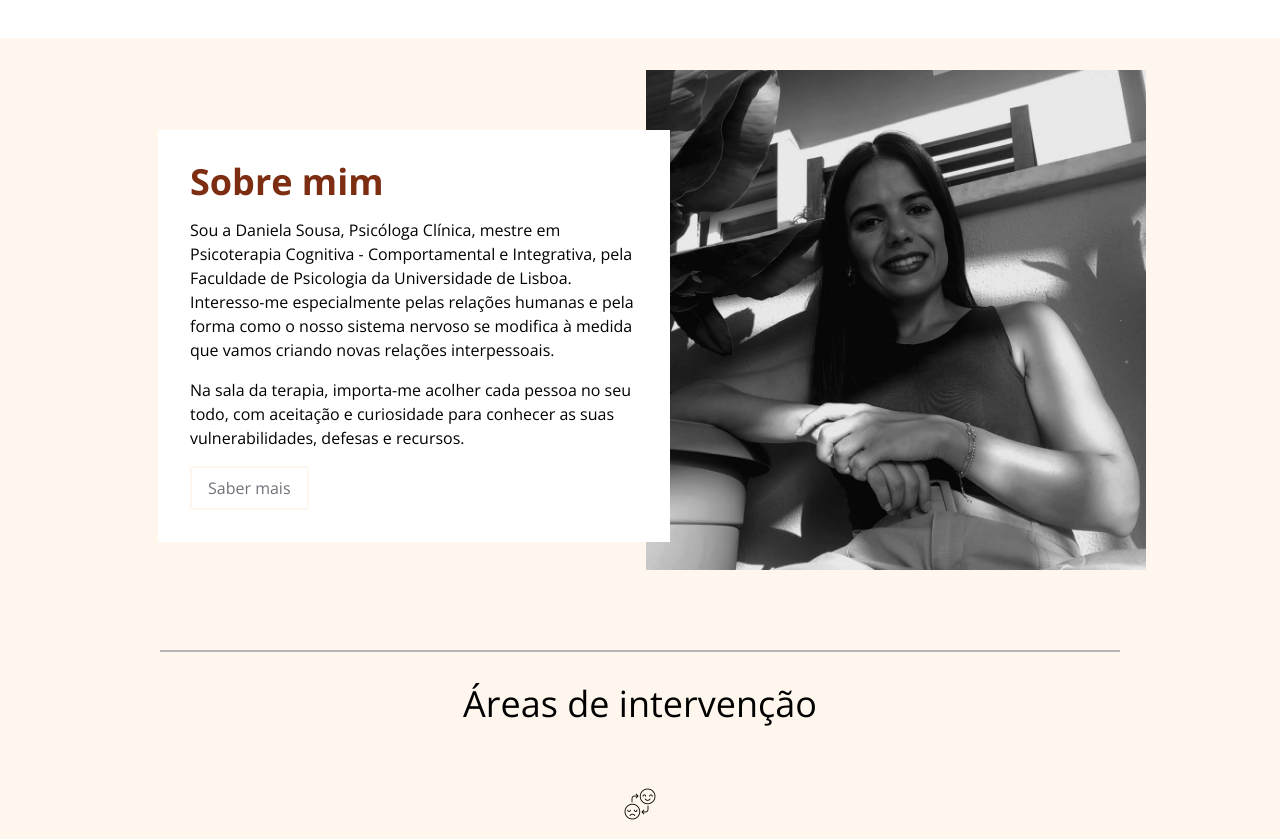
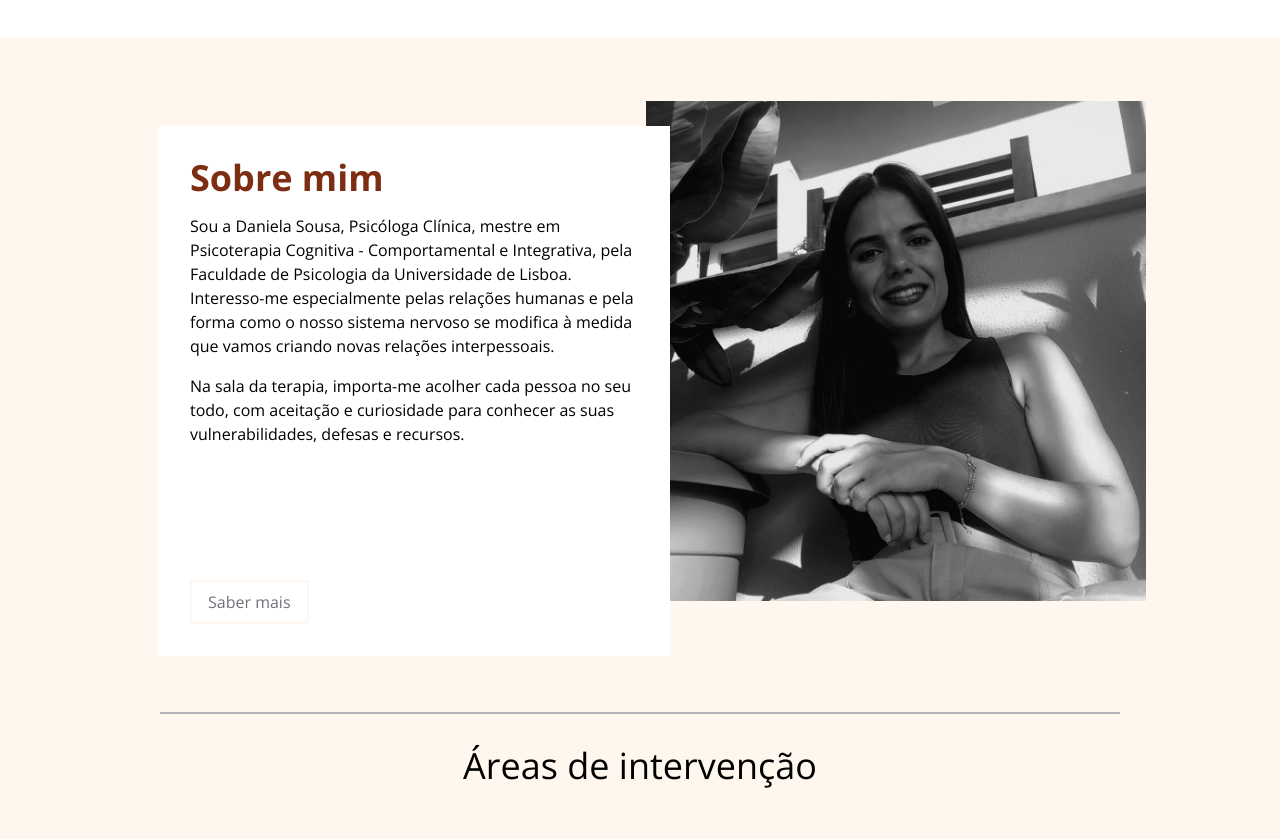
Before and after one commit to DeleteMind/site_psicologa, a Next.js app in the folder daniela-app/: page / in a window 1280 px wide. Shown: the part 503-1342 px from the top of the page. Built offline with nearby package versions, Linux system fonts and the light colour scheme.

Commit message:
change_div_and_photo_sobreMim

```diff
--- a/daniela-app/app/page.tsx
+++ b/daniela-app/app/page.tsx
@@ -22,7 +22,7 @@ export default function Home() {
       </div>
       {/* Sobre mim and photo */}
       <div className="flex flex-col lg:flex-row items-center justify-center m-8">
-        <div className="relative bg-white min-h-96 p-8 flex flex-col gap-4 w-full lg:max-w-lg mt-8 transform lg:translate-x-6">
+        <div className="relative bg-white min-h-[450px] lg:min-h-[530px] p-8 flex flex-col gap-4 w-full lg:max-w-lg mt-8 transform lg:translate-x-6 lg:translate-y-6">
           <h1 className="text-orange-900 font-bold text-4xl">Sobre mim</h1>
           <p>Sou a Daniela Sousa, Psicóloga Clínica, mestre em Psicoterapia Cognitiva - Comportamental e Integrativa, pela Faculdade de Psicologia da Universidade de Lisboa. Interesso-me especialmente pelas relações humanas e pela forma como o nosso sistema nervoso se modifica à medida que vamos criando novas relações interpessoais. </p>
           <p>Na sala da terapia, importa-me acolher cada pessoa no seu todo, com aceitação e curiosidade para conhecer as suas vulnerabilidades, defesas e recursos. </p>
```
